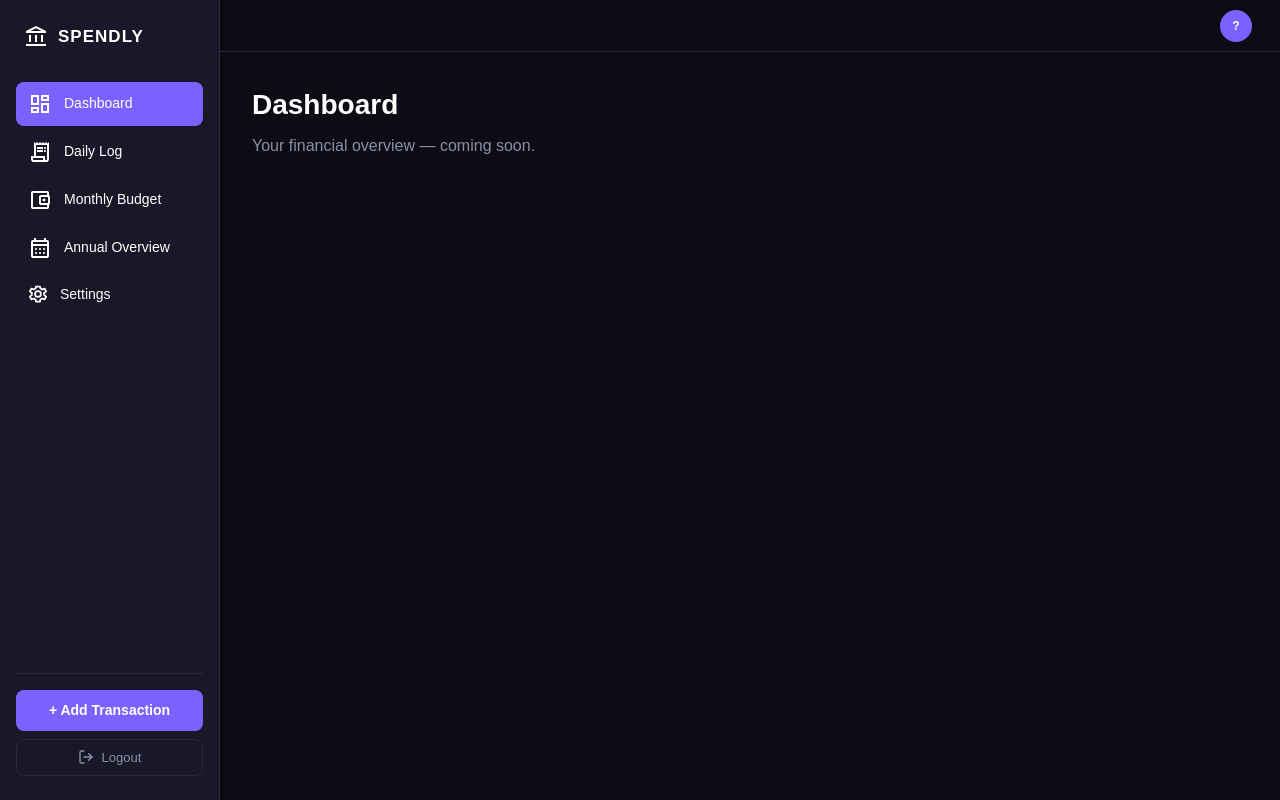
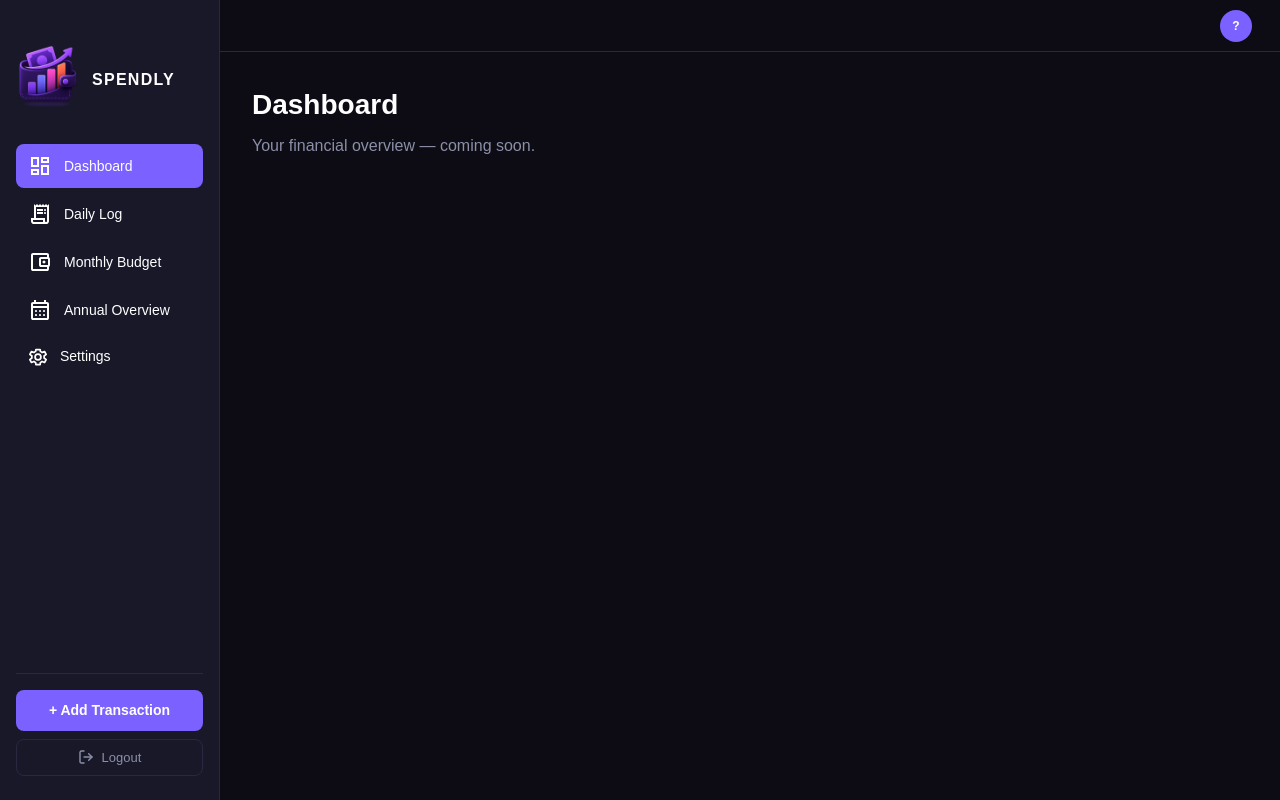
Before and after one commit to tanyhd/spendly, a Next.js app: page /dashboard in a window 1280 px wide. Built offline with nearby package versions, Linux system fonts and the light colour scheme; no server answers.

Commit message:
Add logo to sidebar and auth pages, fix proxy matcher for static assets

```diff
--- a/src/app/(auth)/login/Login.module.css
+++ b/src/app/(auth)/login/Login.module.css
@@ -4,6 +4,17 @@
     padding: 2.75rem 2.5rem;
     width: 100%;
     max-width: 460px;
+}
+
+.logoWrap {
+    display: flex;
+    justify-content: center;
+    margin-bottom: -1.5rem;
+}
+
+.logoImg {
+    width: 11rem;
+    height: auto;
 }
 
 .title {
--- a/src/app/(auth)/login/page.tsx
+++ b/src/app/(auth)/login/page.tsx
@@ -44,6 +44,9 @@ export default function LoginPage() {
 
     return (
         <div className={styles.card}>
+            <div className={styles.logoWrap}>
+                <img src="/logo.png" alt="Spendly" className={styles.logoImg} />
+            </div>
             <h1 className={styles.title}>Welcome back</h1>
             <p className={styles.subtitle}>Sign in to your account</p>
 
--- a/src/app/(auth)/register/Register.module.css
+++ b/src/app/(auth)/register/Register.module.css
@@ -4,6 +4,17 @@
     padding: 2.75rem 2.5rem;
     width: 100%;
     max-width: 460px;
+}
+
+.logoWrap {
+    display: flex;
+    justify-content: center;
+    margin-bottom: -1.5rem;
+}
+
+.logoImg {
+    width: 11rem;
+    height: auto;
 }
 
 .title {
--- a/src/app/(auth)/register/page.tsx
+++ b/src/app/(auth)/register/page.tsx
@@ -52,6 +52,9 @@ export default function RegisterPage() {
 
     return (
         <div className={styles.card}>
+            <div className={styles.logoWrap}>
+                <img src="/logo.png" alt="Spendly" className={styles.logoImg} />
+            </div>
             <h1 className={styles.title}>Create account</h1>
             <p className={styles.subtitle}>Sign up for Spendly</p>
 
--- a/src/common/components/Sidebar.module.css
+++ b/src/common/components/Sidebar.module.css
@@ -14,16 +14,34 @@
 .logo {
     display: flex;
     align-items: center;
-    gap: 0.625rem;
-    color: var(--text);
-    padding: 0 0.5rem;
-    margin-bottom: 2rem;
+    gap: 0;
+    padding: 0;
+    margin-bottom: 0.5rem;
+    overflow: hidden;
+}
+
+.logoImgWrap {
+    display: flex;
+    align-items: center;
+    justify-content: center;
+    flex-shrink: 0;
+    margin-left: -1.5rem;
+}
+
+.logoImg {
+    width: 7rem;
+    height: 7rem;
+    display: block;
+    object-fit: cover;
+    object-position: top;
 }
 
 .logoText {
-    font-size: 1.0625rem;
-    font-weight: 700;
-    letter-spacing: 0.06em;
+    font-size: 1rem;
+    font-weight: 800;
+    letter-spacing: 0.08em;
+    color: var(--text);
+    margin-left: -0.75rem;
 }
 
 .nav {
--- a/src/common/components/Sidebar.tsx
+++ b/src/common/components/Sidebar.tsx
@@ -4,7 +4,6 @@ import Link from 'next/link';
 import { usePathname } from 'next/navigation';
 import cx from 'classnames';
 import { useAuth } from '@/context/AuthContext';
-import Bank from '@/common/icons/Bank';
 import Dashboard from '@/common/icons/Dashboard';
 import DailyLog from '@/common/icons/DailyLog';
 import MonthlyBudget from '@/common/icons/MonthlyBudget';
@@ -28,7 +27,9 @@ export default function Sidebar() {
     return (
         <aside className={styles.sidebar}>
             <div className={styles.logo}>
-                <Bank />
+                <div className={styles.logoImgWrap}>
+                    <img src="/logo.png" alt="Spendly" className={styles.logoImg} />
+                </div>
                 <span className={styles.logoText}>SPENDLY</span>
             </div>
 
--- a/src/proxy.ts
+++ b/src/proxy.ts
@@ -26,5 +26,5 @@ export async function proxy(request: NextRequest) {
 }
 
 export const config = {
-    matcher: ['/((?!api|_next/static|_next/image|favicon.ico).*)'],
+    matcher: ['/((?!api|_next/static|_next/image|favicon.ico|.*\\.(?:png|jpg|jpeg|gif|svg|webp|ico)$).*)'],
 };
```
Also changed, not shown: public/logo.png (added).
